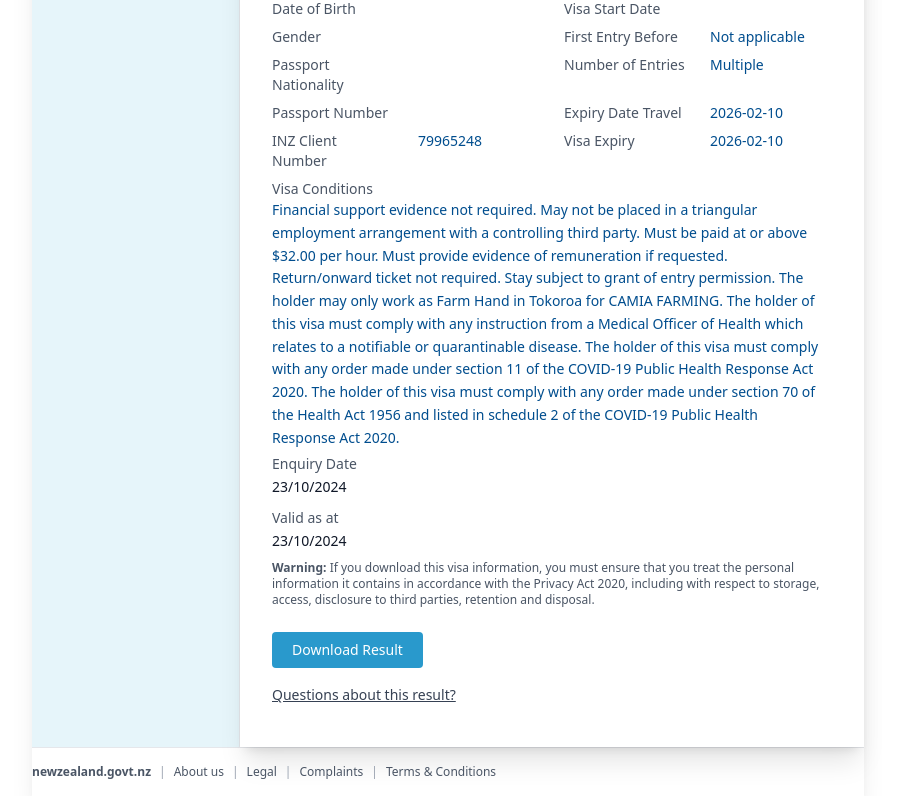
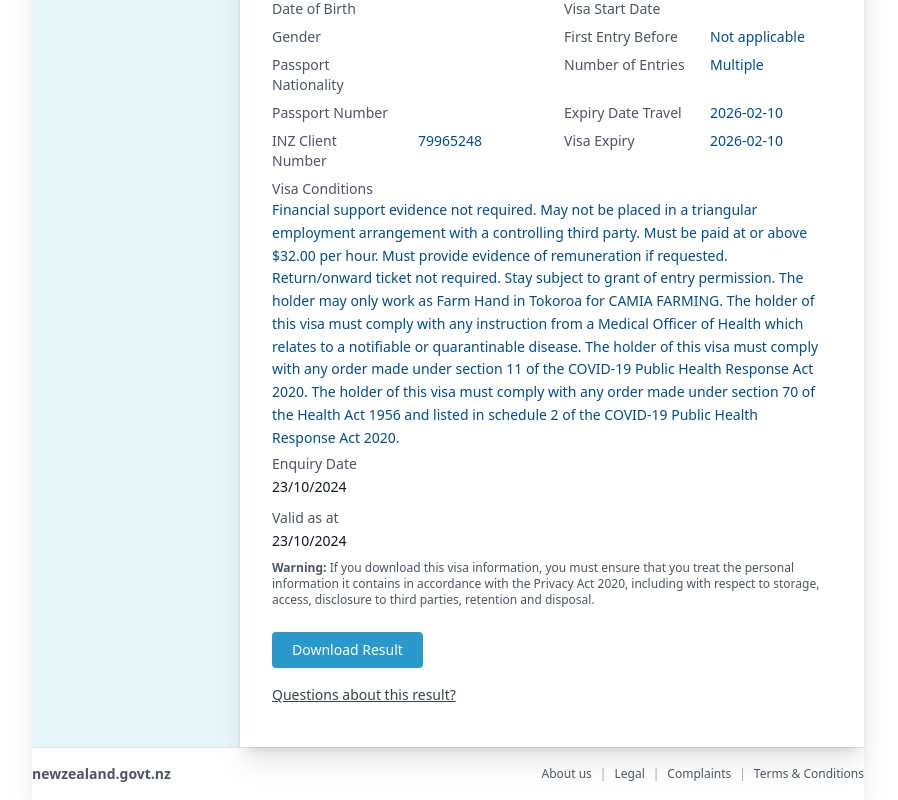
Before and after one commit to sahildolia/RealMe, a Next.js app: page /visa-verification in a window 1280 px wide. Shown: the part 578-1378 px from the top of the page, without its empty margins (192-1090 px from the left). Built offline with nearby package versions, Linux system fonts and the light colour scheme.

Commit message:
update complete.....

```diff
--- a/package.json
+++ b/package.json
@@ -9,7 +9,9 @@
     "lint": "eslint"
   },
   "dependencies": {
+    "html2pdf.js": "^0.14.0",
     "i18n-iso-countries": "^7.14.0",
+    "jspdf": "^4.2.0",
     "next": "16.1.6",
     "react": "19.2.3",
     "react-datepicker": "^9.1.0",
--- a/src/app/(realme)/page.tsx
+++ b/src/app/(realme)/page.tsx
@@ -0,0 +1,7 @@
+export default function HomePage() {
+  return (
+    <div>
+
+    </div>
+  );
+}
--- a/src/app/globals.css
+++ b/src/app/globals.css
@@ -12,5 +12,30 @@ input[type="date"] {
   -moz-appearance: textfield;
 }
 .blue_txt_clr{
-  color: lab(31 -3.45 -43.84);
+  color: #004d8e;
 }
+@media print {
+
+  /* Hide everything */
+  body * {
+    visibility: hidden;
+  }
+
+  /* Show only visa result */
+  #visa-result,
+  #visa-result * {
+    visibility: visible;
+  }
+
+  #visa-result {
+    position: absolute;
+    left: 0;
+    top: 0;
+    width: 100%;
+  }
+
+  /* Hide download button in print */
+  button {
+    display: none !important;
+  }
+}
--- a/src/components/visa-verification/VisaVerification.tsx
+++ b/src/components/visa-verification/VisaVerification.tsx
@@ -2,7 +2,6 @@
 
 import { useRouter } from "next/navigation";
 import { useEffect, useState } from "react";
-
 export default function VisaVerification() {
   const [user, setUser] = useState("");
   const [visaData, setVisaData] = useState<any>(null);
@@ -18,6 +17,9 @@ export default function VisaVerification() {
     }
   }, []);
   const router = useRouter();
+const handleDownload = () => {
+  window.print();
+};
   return (
     <div className="shadow-xl">
 
@@ -120,6 +122,7 @@ export default function VisaVerification() {
                 any visa they hold may be subject to the grant of entry permission.
               </p>
 
+<div id="visa-result">
               {/* Visa Details */}
               <h3 className="font-semibold text-gray-800 mb-3">
                 Visa Details
@@ -169,6 +172,7 @@ export default function VisaVerification() {
                 </div>
 
               </div>
+              </div>
 
 
               {/* Enquiry Date */}
@@ -189,7 +193,7 @@ export default function VisaVerification() {
               </p>
 
               {/* Download Button */}
-              <button className="bg-[#2999CC] hover:bg-[#1a80b3] text-white px-5 py-2 rounded text-sm font-medium">
+              <button  onClick={handleDownload} className="bg-[#2999CC] hover:bg-[#1a80b3] text-white px-5 py-2 rounded text-sm font-medium">
                 Download Result
               </button>
 
@@ -205,29 +209,40 @@ export default function VisaVerification() {
         </div>
       </div>
       {/* Bottom Links Section */}
+{/* Bottom Links Section */}
 <div className="pt-4 pb-4 border-t border-gray-200">
-        <div className="flex flex-wrap items-center gap-2 text-xs text-gray-600">
-          <span className="font-semibold">newzealand.govt.nz</span>
+  <div className="flex flex-wrap items-center justify-between text-xs text-gray-600">
 
-          <span className="text-gray-400">|</span>
+    {/* Left Side */}
+    <span className="font-bold text-sm">
+      newzealand.govt.nz
+    </span>
+
+    {/* Right Side */}
+    <div className="flex flex-wrap items-center gap-2">
       <a href="#" className="hover:underline">
         About us
       </a>
 
       <span className="text-gray-400">|</span>
+
       <a href="#" className="hover:underline">
         Legal
       </a>
 
       <span className="text-gray-400">|</span>
+
       <a href="#" className="hover:underline">
         Complaints
       </a>
 
       <span className="text-gray-400">|</span>
+
       <a href="#" className="hover:underline">
         Terms & Conditions
       </a>
+    </div>
+
   </div>
 </div>
     </div>
```
Also changed, not shown: 1 other file (tests, documents, lock files or other folders). Lines whose indentation alone changed are shown as unchanged.
